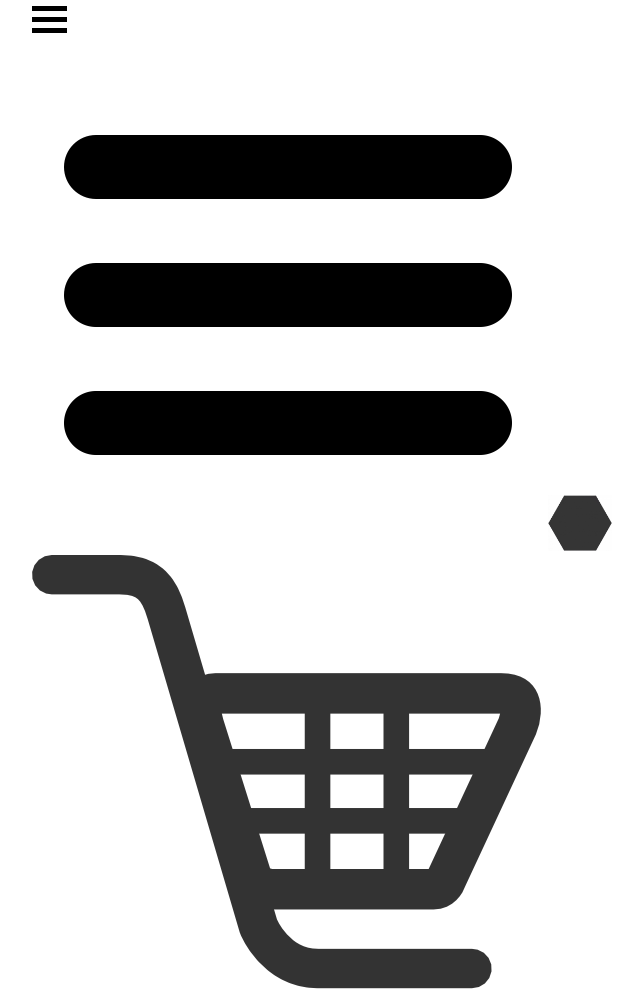
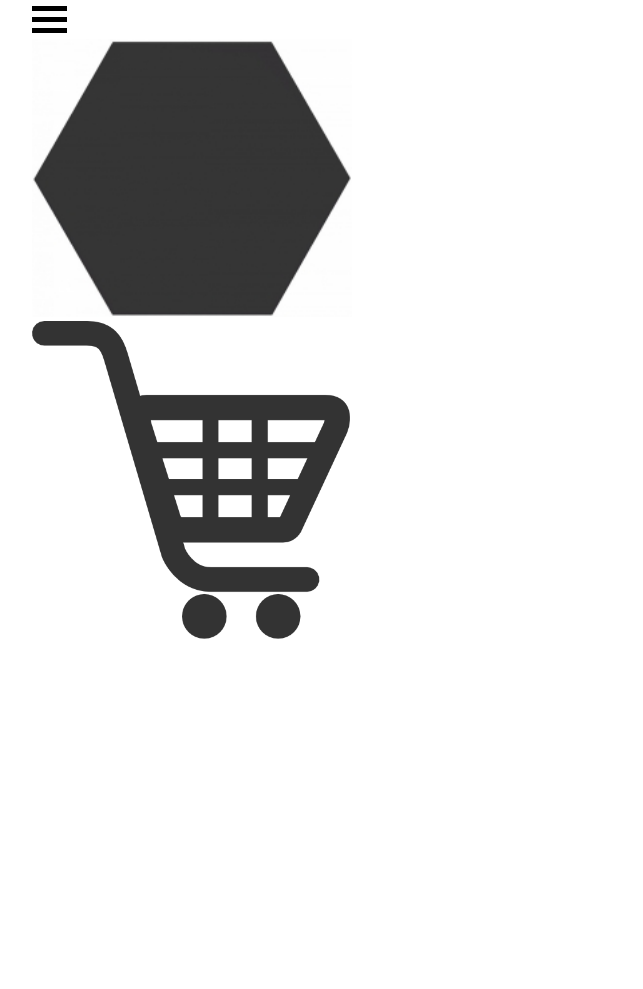
Before and after one commit to caiorasc/projeto2-grupod-codexp, a plain HTML site: page index.html in a window 1280 px wide. Shown: the top 989 px of the page, without its empty margins (288-931 px from the left). After the commit the page ends 800 px from the top, so only its background shows below. Drawn offline with Linux system fonts and the light colour scheme.

Commit message:
centralizar

```diff
--- a/css/style.css
+++ b/css/style.css
@@ -18,6 +18,11 @@
 }
 
 .hexagon {
-    width: 10%;
+    width: 50%;
     height: auto;
 }
+
+.cart_icon {
+    width: 50%;
+    height: auto;
+}
--- a/index.html
+++ b/index.html
@@ -12,9 +12,8 @@
         <div></div>
         <div></div>
         <div></div>
-        <img src=img/hamb.png>
         <img src=img/hexagon.jpg  class="hexagon">
-        <img src=img/cart_icon.png>
+        <img src=img/cart_icon.png class="cart_icon">
     </header>
 
 </body>
```
